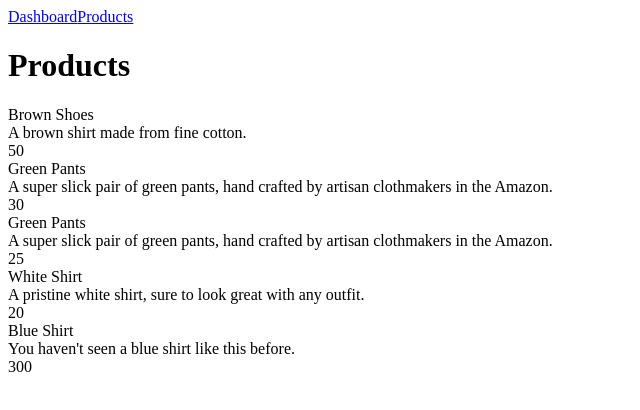
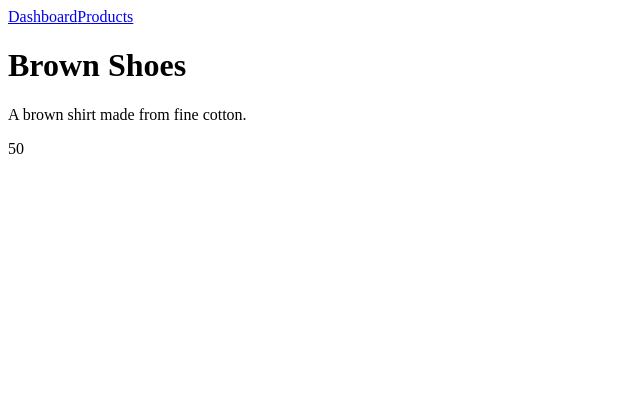
Before and after one commit to jmsbrr/xyz-clothing, a React (Create React App) app: page /products/1 in a window 1280 px wide. Shown: the top 410 px of the page, without its empty margins (0-640 px from the left). Built offline with nearby package versions, Linux system fonts and the light colour scheme.

Commit message:
Add Product Detail page.

```diff
--- a/src/app.jsx
+++ b/src/app.jsx
@@ -2,6 +2,7 @@ import React, { Component } from "react";
 import { BrowserRouter as Router, Route } from "react-router-dom";
 import PageDashboard from "./pageDashboard";
 import PageProducts from "./pageProducts";
+import PageProductDetail from "./pageProductDetail";
 import Sidebar from "./sidebar";
 import productsData from "./products.json";
 
@@ -22,9 +23,20 @@ class App extends Component {
             <PageDashboard />
           </Route>
 
-          <Route path="/products">
+          <Route path="/products" exact>
             <PageProducts products={this.state.products} />
           </Route>
+
+          <Route
+            path="/products/:id"
+            render={({ match }) => (
+              <PageProductDetail
+                product={this.state.products.find(
+                  prod => prod.id === parseInt(match.params.id)
+                )}
+              />
+            )}
+          ></Route>
         </React.Fragment>
       </Router>
     );
--- /dev/null
+++ b/src/pageProductDetail.jsx
@@ -0,0 +1,15 @@
+import React, { Component } from "react";
+
+class PageProductDetail extends Component {
+  render() {
+    return (
+      <div className="product">
+        <h1>{this.props.product.name}</h1>
+        <p>{this.props.product.description}</p>
+        <p>{this.props.product.price.amount}</p>
+      </div>
+    );
+  }
+}
+
+export default PageProductDetail;
--- a/src/productCard.jsx
+++ b/src/productCard.jsx
@@ -1,14 +1,15 @@
 import React, { Component } from "react";
+import { Link } from "react-router-dom";
 
 class ProductCard extends Component {
   render() {
     const product = this.props.product;
     return (
-      <div className="product-card">
+      <Link to={`/products/${product.id}`} className="product-card">
         <div>{product.name}</div>
         <div>{product.description}</div>
         <div>{product.price.amount}</div>
-      </div>
+      </Link>
     );
   }
 }
```
